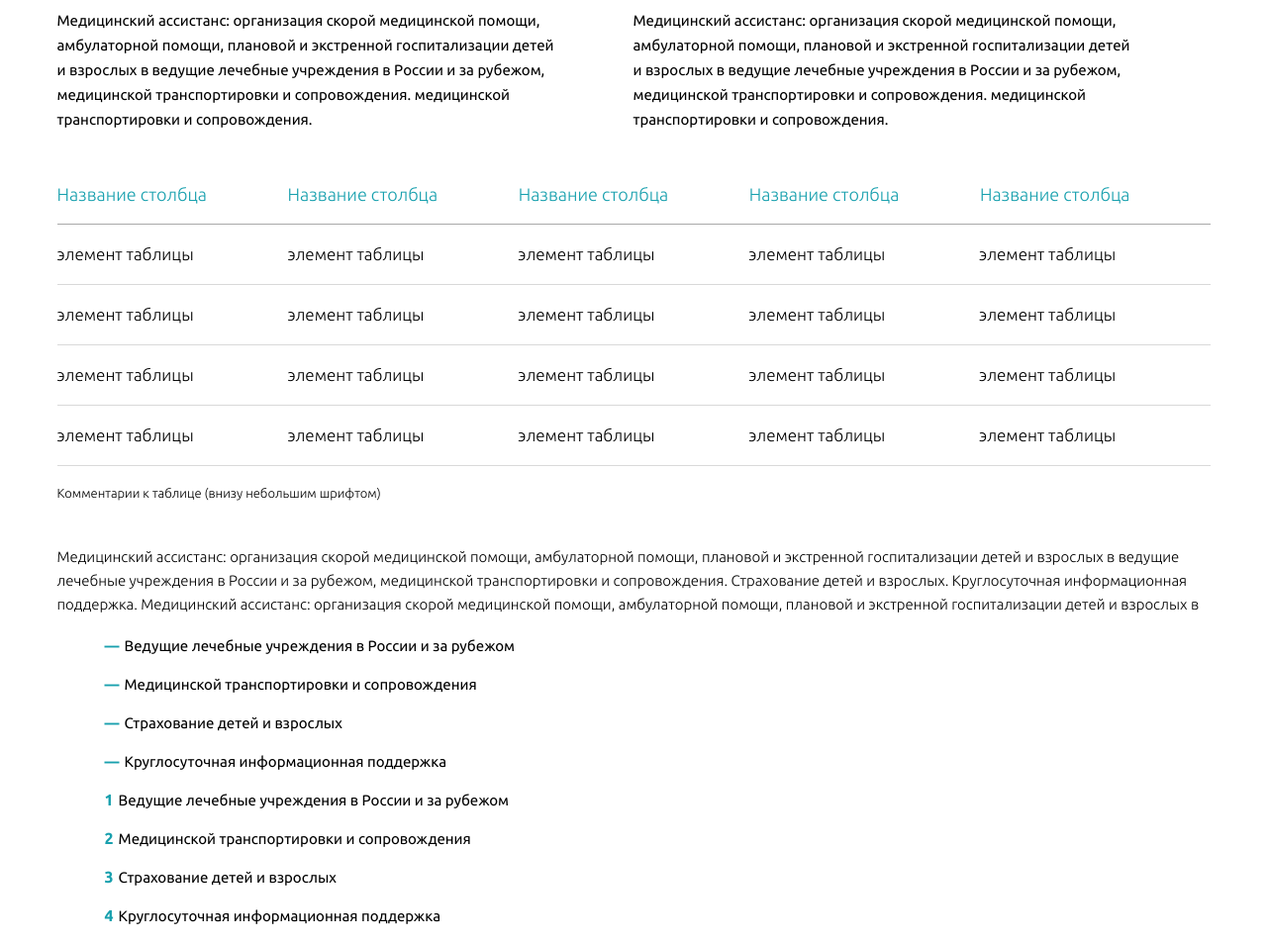
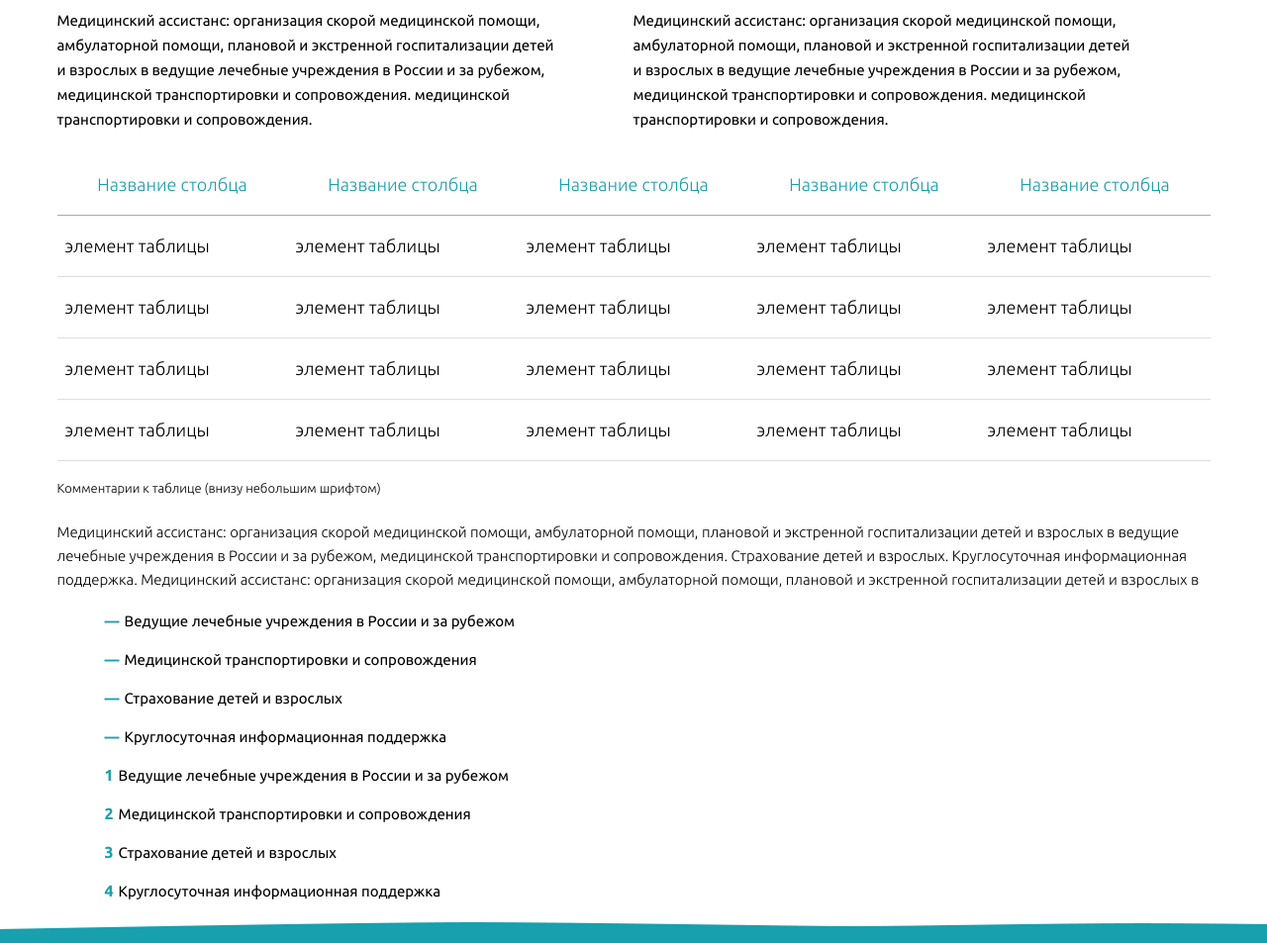
Before and after one commit to Ivan-Gunko/new_missadena, a website: page app/about.html in a window 1280 px wide. Shown: the part 3746-4699 px from the top of the page at 99% size. Drawn offline with nearby package versions, Linux system fonts and the light colour scheme; files that its build step writes are made by us from their sources.

Commit message:
table fix

```diff
--- a/app/about.html
+++ b/app/about.html
@@ -306,7 +306,53 @@
 			</div>
 		</div>
 		<div class="txt__row">
-			<div class="txt__table">
+
+			<table class="table">
+				<thead>
+					<tr>
+						<th>Название столбца</th>
+						<th>Название столбца</th>
+						<th>Название столбца</th>
+						<th>Название столбца</th>
+						<th>Название столбца</th>
+					</tr>
+				</thead>
+				<tbody>
+					<tr>
+						<td>элемент таблицы</td>
+						<td>элемент таблицы</td>
+						<td>элемент таблицы</td>
+						<td>элемент таблицы</td>
+						<td>элемент таблицы</td>
+					</tr>
+					<tr>
+						<td>элемент таблицы</td>
+						<td>элемент таблицы</td>
+						<td>элемент таблицы</td>
+						<td>элемент таблицы</td>
+						<td>элемент таблицы</td>
+					</tr>
+					<tr>
+						<td>элемент таблицы</td>
+						<td>элемент таблицы</td>
+						<td>элемент таблицы</td>
+						<td>элемент таблицы</td>
+						<td>элемент таблицы</td>
+					</tr>
+					<tr>
+						<td>элемент таблицы</td>
+						<td>элемент таблицы</td>
+						<td>элемент таблицы</td>
+						<td>элемент таблицы</td>
+						<td>элемент таблицы</td>
+					</tr>
+				</tbody>
+			</table>
+			<div class="table__desc">
+					Комментарии к таблице (внизу небольшим шрифтом)
+			</div>
+
+			<!-- <div class="txt__table">
 				<div class="table__row table__row--title">
 					<div class="table__cell">Название столбца</div>
 					<div class="table__cell">Название столбца</div>
@@ -345,7 +391,7 @@
 				<div class="table__desc">
 					Комментарии к таблице (внизу небольшим шрифтом)
 				</div>
-			</div>
+			</div> -->
 
 		</div>
 		<div class="txt__row">
--- a/app/components/about/_about.scss
+++ b/app/components/about/_about.scss
@@ -75,37 +75,6 @@
 		padding-right: 100px;
 		width: 100%;
 		box-sizing: border-box;
-	}
-	&__table {
-		display: table;
-		width: 100%;
-		border-collapse: collapse;
-		margin-top: 10px;
-		margin-bottom: 20px;
-		.table {
-			&__row {
-				display: inline-block;
-				width: 100%;
-				font: 17px/23px 'UbuntuLight';
-				border-bottom: 1px solid $clr-line-gray-lite;
-				cursor: pointer;
-				&:hover {
-					background-color: #ddd;
-				}
-				&--title {
-					color: $clr-bg;
-					border-bottom: 1px solid $clr-line-gray;
-					font: 18px/23px 'UbuntuLight';
-				}
-			}
-			&__cell {
-				@extend .inline-block-vtop;
-				box-sizing: border-box;
-				width: 20%;
-				min-height: 60px;
-				line-height: 60px;
-			}
-		}
 	}
 	&__list {
 		margin-left: 48px;
@@ -298,14 +267,14 @@ p.text__colorize {
 		}
 	}
 }
-
-.img__float {
-	float: right;
-	padding: 10px 0 10px 10px;
-}
-
-.img__full {
-	margin-bottom: 30px;
+.img {
+	&__float {
+		float: right;
+		padding: 10px 0 10px 10px;
+	}
+	&__full {
+		margin-bottom: 30px;
+	}
 }
 
 .table__desc {
@@ -319,3 +288,35 @@ p.text__colorize {
     margin-right: 5px;
     font-size: 16px;
 }
+
+table {
+	border-bottom: 1px solid #ddd;
+	border-collapse: collapse;
+	border-spacing: 0;
+	max-width: 100%;
+	width: 100%;
+}
+
+.table {
+	& > * > tr {
+		& > td,
+		& > th {
+			border-top: 1px solid #ddd;
+			font: 18px/23px 'UbuntuLight';
+			line-height: 45px;
+			padding: 8px;
+		}
+		& > th {
+			color: #18a0ae;
+			vertical-align: bottom;
+   			border-bottom: 1px solid #a9a9a9;
+		}
+		&:hover {
+			background-color: #ddd;
+			cursor: pointer;
+		}
+		&:first-child > th {
+			border-top: 0;
+		}
+	}
+}
```
Also changed, not shown: app/components/about/about.html (+48 -2 lines), dist/about.html, dist/styles/main.css.
